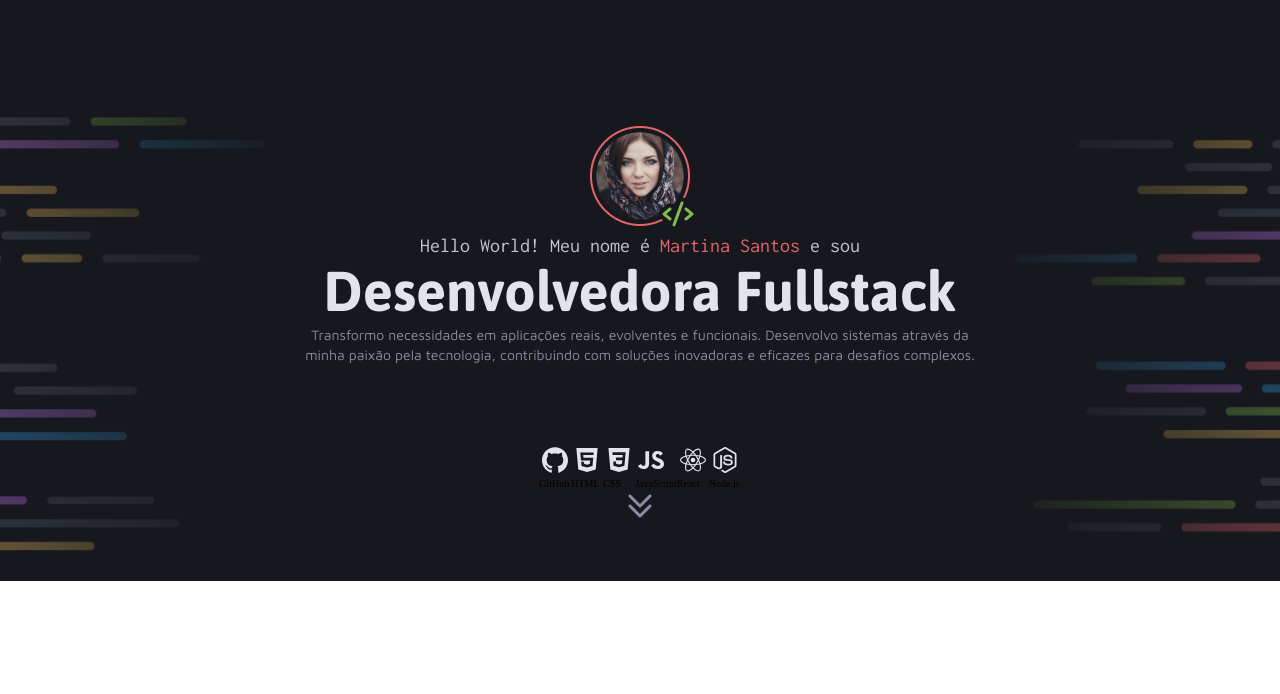
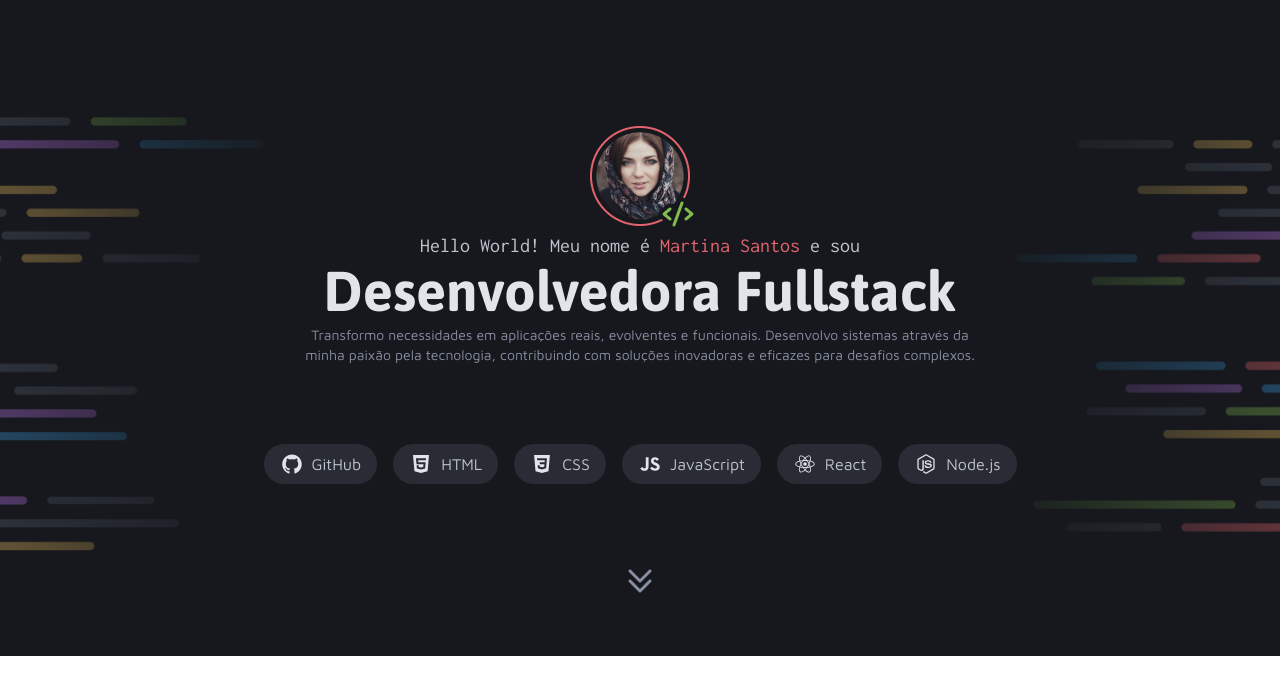
Before and after one commit to paulinhoteixeira/PortfolioDev, a plain HTML site: page index.html in a window 1280 px wide. Drawn offline with Linux system fonts and the light colour scheme.

Commit message:
intro style finished

```diff
--- a/index.html
+++ b/index.html
@@ -24,27 +24,27 @@
         <div id="tags">
             <div class="tag">
                 <img src="./assets/icons/GitHub.svg" alt="Ícone do Github">
-                <p>GitHub</p>
+                <p class="text-md">GitHub</p>
             </div>
             <div class="tag">
                 <img src="./assets/icons/HTML.svg" alt="Ícone do HTML">
-                <p>HTML</p>
+                <p class="text-md">HTML</p>
             </div>
             <div class="tag">
                 <img src="./assets/icons/CSS.svg" alt="Ícone do CSS">
-                <p>CSS</p>
+                <p class="text-md">CSS</p>
             </div>
             <div class="tag">
                 <img src="./assets/icons/JavaScript.svg" alt="Ícone do JavaScript">
-                <p>JavaScript</p>
+                <p class="text-md">JavaScript</p>
             </div>
             <div class="tag">
                 <img src="./assets/icons/React.svg" alt="Ícone do React">
-                <p>React</p>
+                <p class="text-md">React</p>
             </div>
             <div class="tag">
                 <img src="./assets/icons/Node.js.svg" alt="Ícone do Node.js">
-                <p>Node.js</p>
+                <p class="text-md">Node.js</p>
             </div>
         </div>
 
--- a/styles/intro.css
+++ b/styles/intro.css
@@ -39,6 +39,26 @@
 
   #tags {
     display: flex;
+    gap: 1.6rem;
+    margin-bottom: 8rem;
+  }
+
+  .tag{
+    background-color: var(--gray-300);
+    border-radius: 999px;
+
+    display: flex;
+    padding: 8px 16px;
+    align-items: center;
+    gap: .8rem;
+
+    color: var(--gray-500);
+
+    img{
+      width: 2.4rem;
+      height: 2.4rem;
+    }
+
   }
 
   img:nth-child(3) {
--- a/styles/utilities.css
+++ b/styles/utilities.css
@@ -0,0 +1,3 @@
+.text-md{
+    font: var(--text-md);
+}
```
